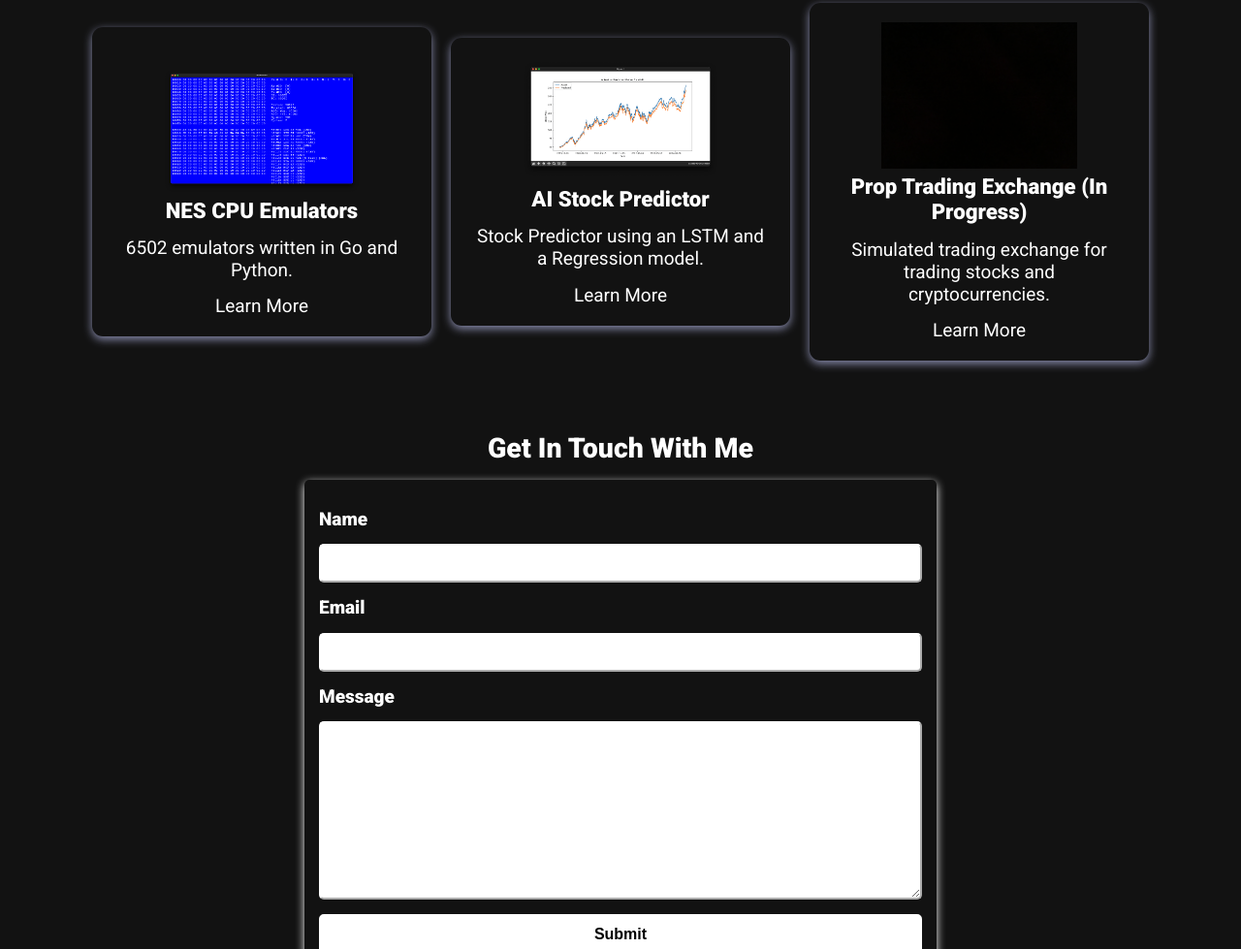
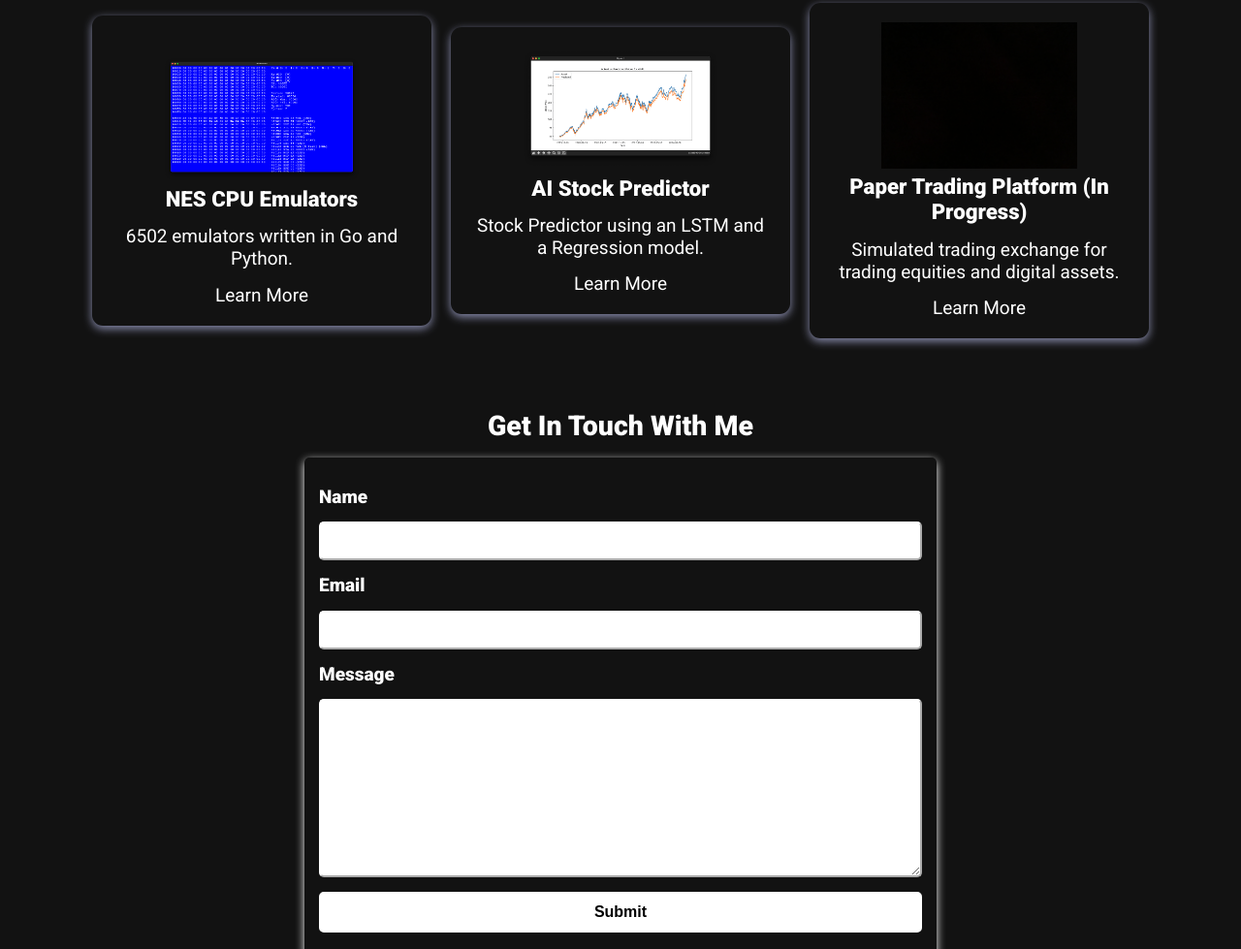
Before and after one commit to Elijah-AO/elijah-ao.github.io, a plain HTML site: page index.html in a window 1280 px wide. Shown: the part 1613-2592 px from the top of the page at 97% size. Drawn offline with nearby package versions, Linux system fonts and the light colour scheme.

Commit message:
Update index.html

```diff
--- a/index.html
+++ b/index.html
@@ -164,11 +164,11 @@
             loading="lazy"
             class="project-pic"
           />
-          <h3 class="project-title">Prop Trading Exchange (In Progress)</h3>
+          <h3 class="project-title">Paper Trading Platform (In Progress)</h3>
           <p class="project-details">
-            Simulated trading exchange for trading stocks and cryptocurrencies.
+            Simulated trading exchange for trading equities and digital assets.
           </p>
-          <a href="https://github.com/Elijah-AO/Prop-Trading-Exchange" target="_blank" class="project-link">Learn More</a>
+          <a href="https://github.com/Elijah-AO/paper-Trading-platform" target="_blank" class="project-link">Learn More</a>
         </div>
       </div>
     </section>
```
